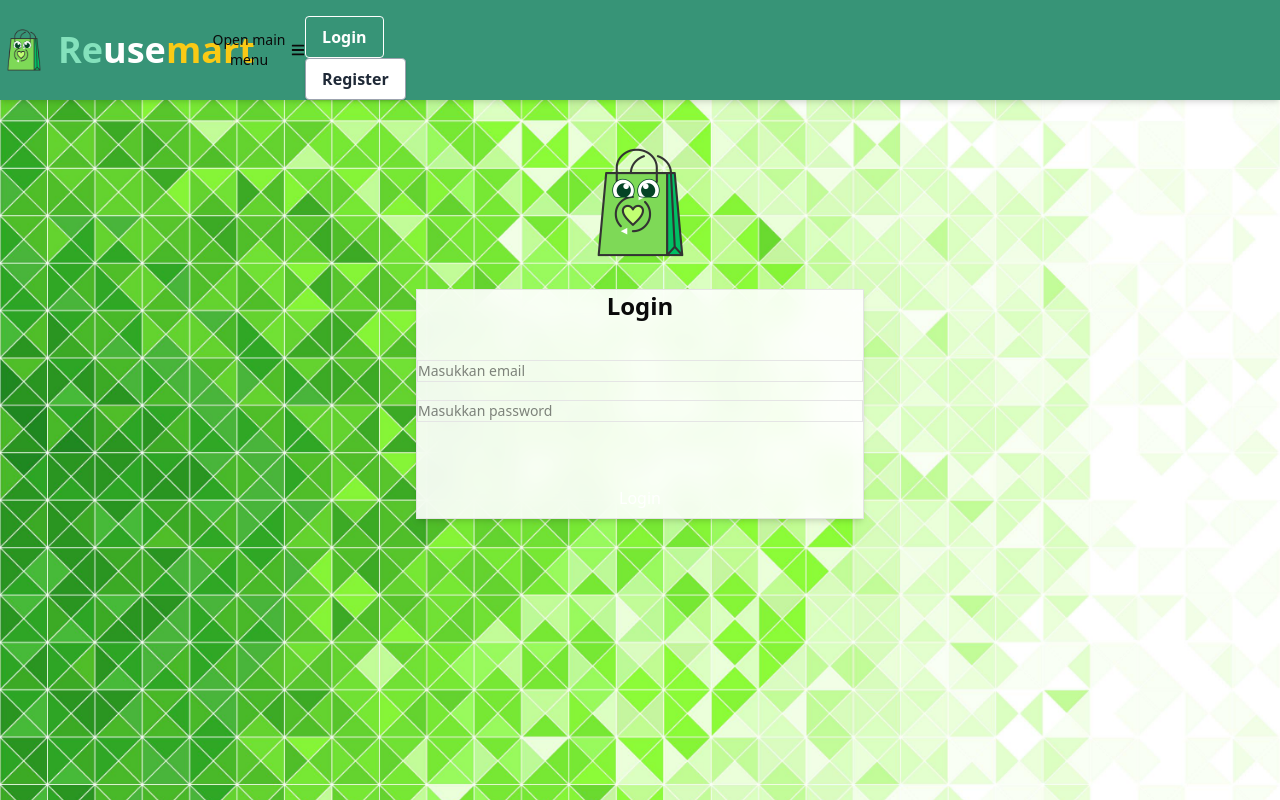
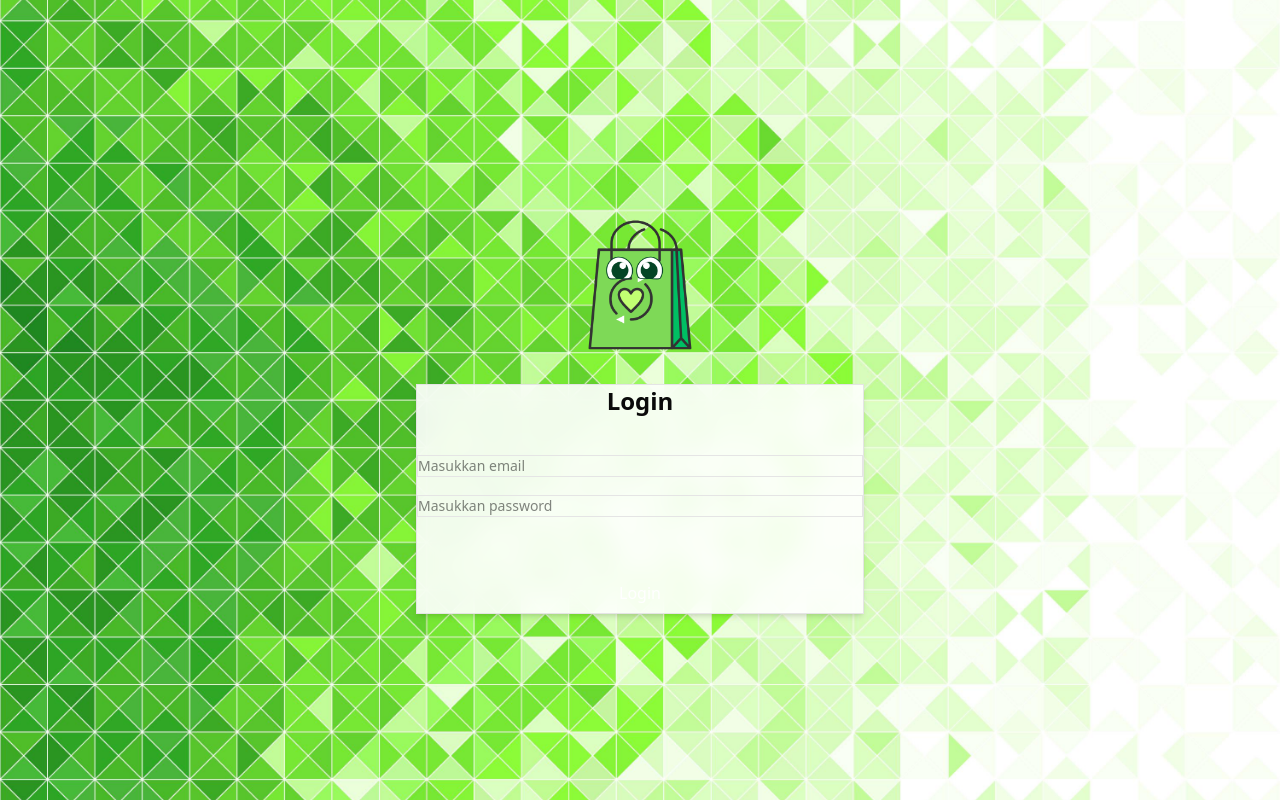
Before and after one commit to Dayaszs/ReuseMart_FE, a React (Vite) app: page /login in a window 1280 px wide. Shown: the top 800 px of the page. Built offline with nearby package versions, Linux system fonts and the light colour scheme.

Commit message:
[REFAC] added layouts

```diff
--- a/src/Home/Login.jsx
+++ b/src/Home/Login.jsx
@@ -1,5 +1,4 @@
 import React, { useState } from "react";
-import NavigationBar from "../Components/NavigationBar";
 import { Helmet } from "react-helmet";
 import { Card, Label, TextInput, Button } from "flowbite-react";
 import axios from "axios";
@@ -39,14 +38,12 @@ function Login() {
                 <title>Login - Reusemart</title>
             </Helmet>
 
-            <NavigationBar />
-
             <div
-                className="min-h-screen bg-cover bg-center flex flex-col items-center p-4"
+                className="min-h-screen bg-cover bg-center flex flex-col items-center justify-center"
                 style={{ backgroundImage: 'url(./background.jpg)' }}
             >
                 <div className="my-6">
-                    <img className="mx-auto" style={{ maxWidth: '25%' }} src="./logo.png" alt="Logo" />
+                    <img className="mx-auto" style={{ maxWidth: '30%' }} src="./logo.png" alt="Logo" />
                 </div>
 
                 <Card className="w-full max-w-md bg-white/90 backdrop-blur-md">
--- /dev/null
+++ b/src/layouts/AuthLayout.jsx
@@ -0,0 +1,13 @@
+import { Outlet } from "react-router-dom";
+import Footer from "../Components/FooterBar";
+
+const AuthLayout = () => {
+    return (
+        <div>
+            <Outlet />
+            <Footer />
+        </div>
+    );
+};
+
+export default AuthLayout;
--- /dev/null
+++ b/src/layouts/StoreLayout.jsx
@@ -0,0 +1,16 @@
+import { Outlet } from "react-router-dom";
+import Footer from "../Components/FooterBar";
+import Header from "../Components/NavigationBar";
+
+const StoreLayout = () => {
+  return (
+    <div>
+      <Header />
+      <Outlet />
+      <Footer />
+    </div>
+  );
+};
+
+
+export default StoreLayout;
```
Also changed, not shown: src/layouts/MainLayout.jsx (added, +17 -0 lines), src/routes/index.jsx (+29 -7 lines).
